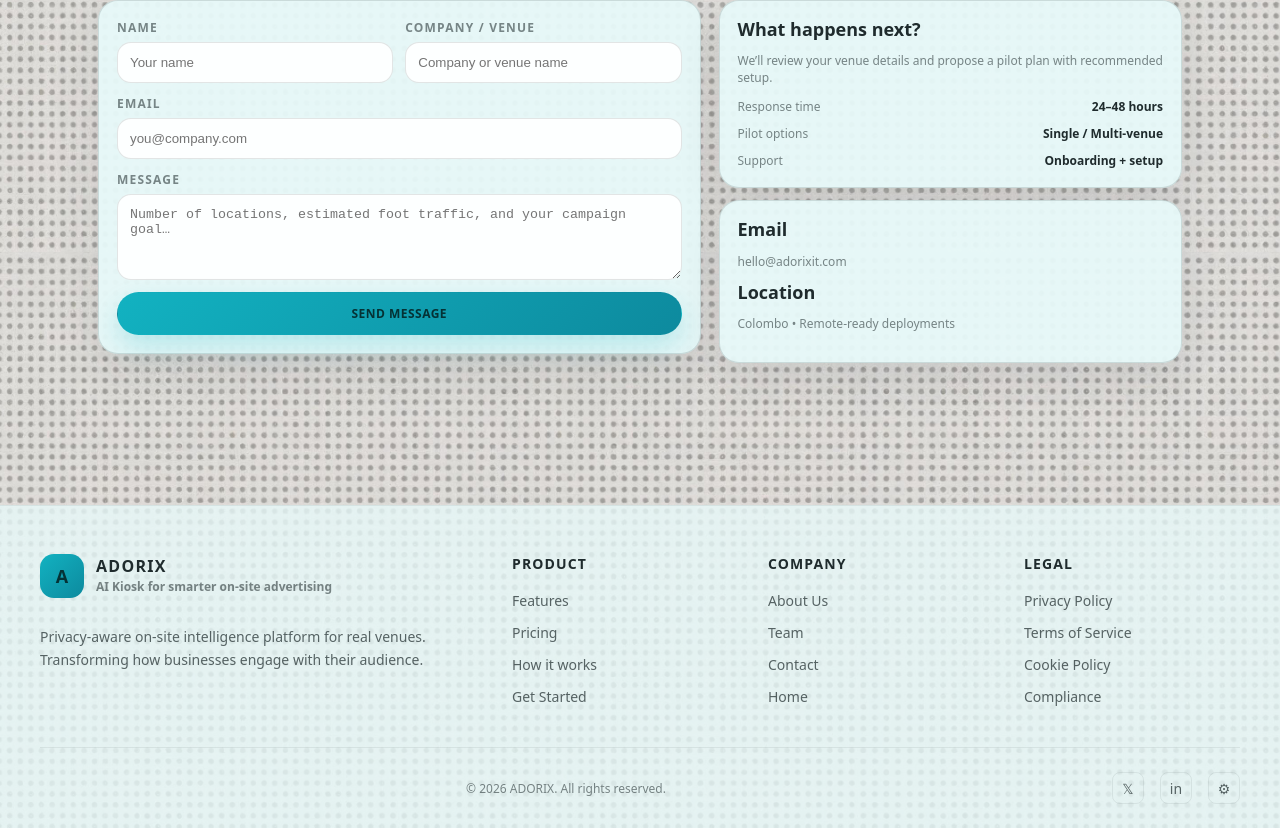
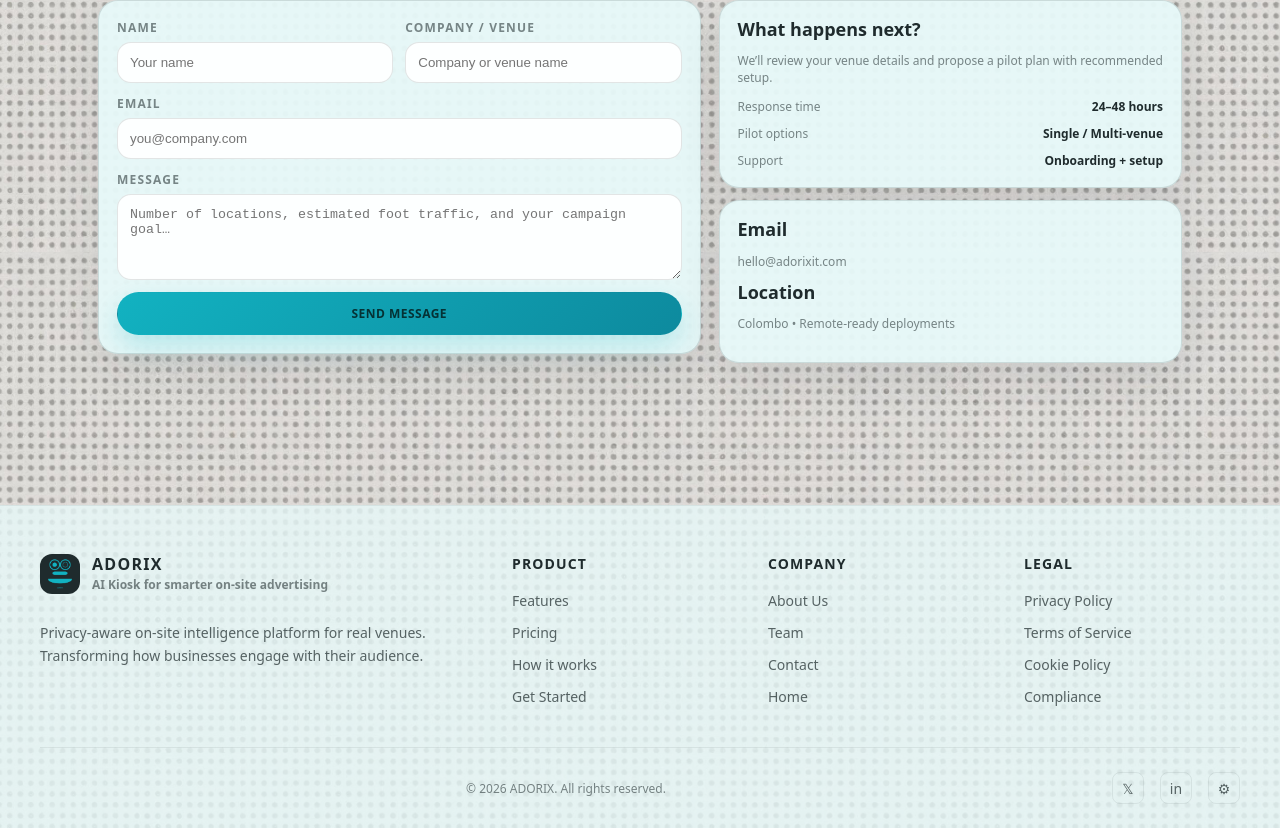
Before and after one commit to ADORIX000/Landing-Page, a React (Vite) app: page / in a window 1280 px wide. Shown: the part 3748-4576 px from the top of the page. Built offline with nearby package versions, Linux system fonts and the light colour scheme.

Commit message:
footer logo --

```diff
--- a/src/components/Footer.jsx
+++ b/src/components/Footer.jsx
@@ -7,7 +7,7 @@
         {/* Brand Section */}
         <div className="footer__section footer__brand-section">
           <div className="footer__brand">
-            <div className="footer__mark">A</div>
+            <img src="/logo.png" alt="ADORIX Logo" className="nav__logo" />
             <div>
               <div className="footer__title">ADORIX</div>
               <div className="footer__subtitle">AI Kiosk for smarter on-site advertising</div>
```
